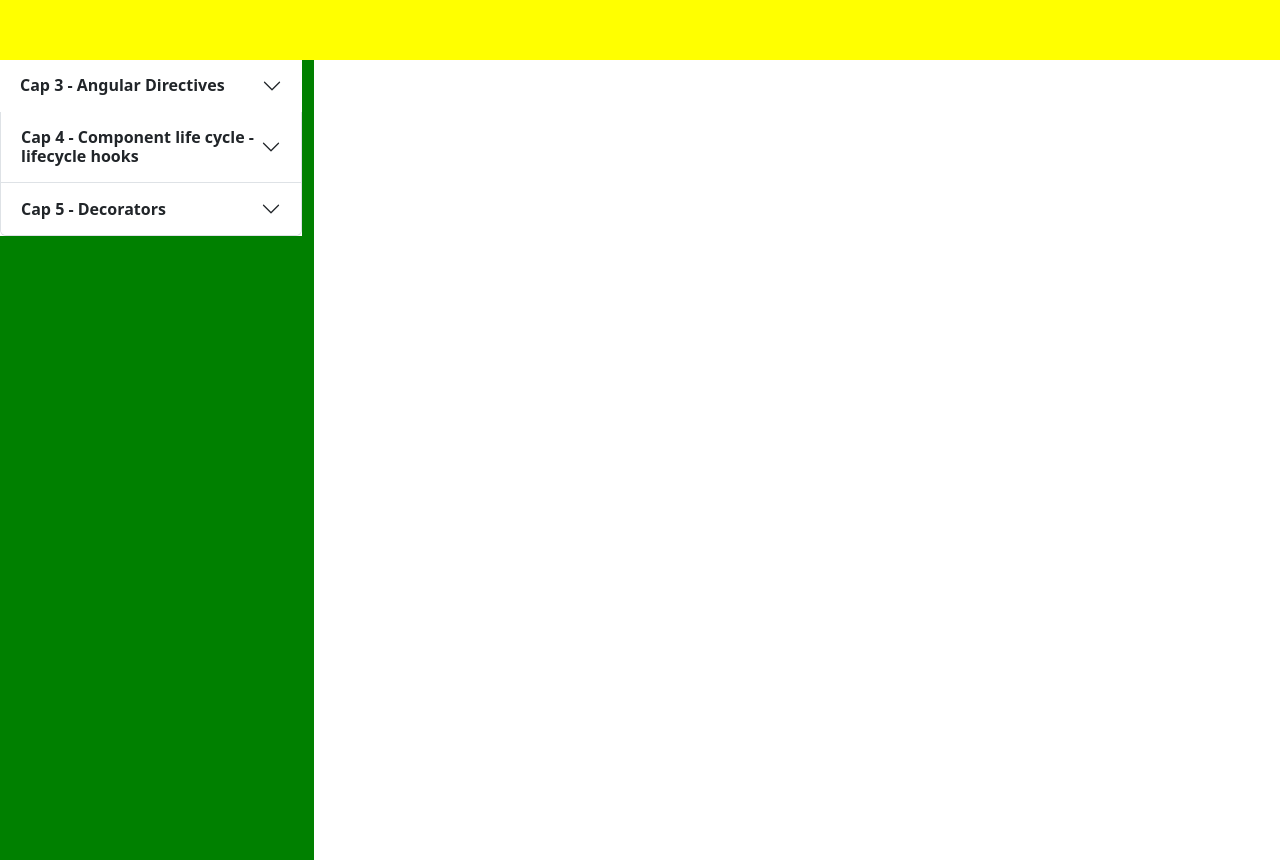
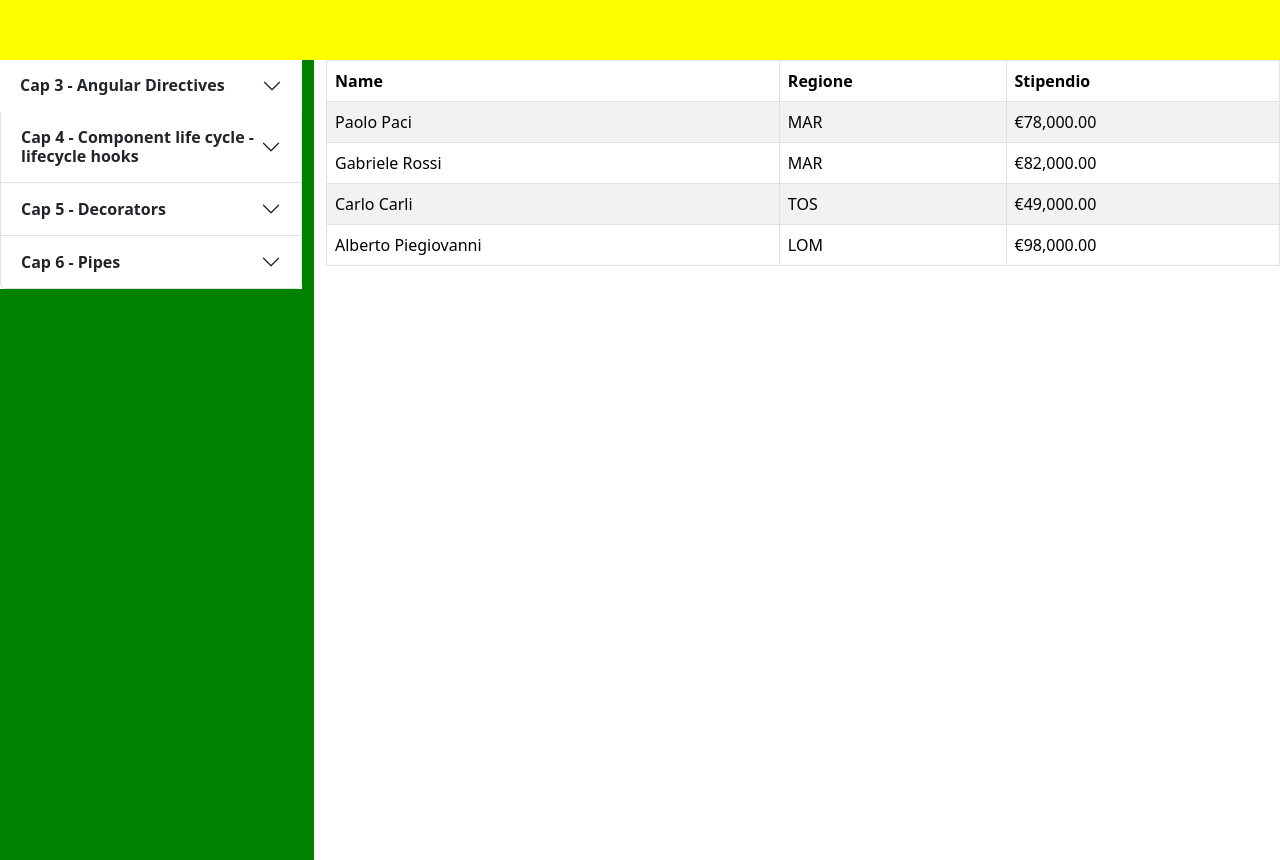
Before and after one commit to paolopci/Tutor_Angular17, an Angular app: page /buildp in a window 1280 px wide. Before the commit this address led to /. Built offline with nearby package versions, Linux system fonts and the light colour scheme.

Commit message:
example 02 - esempio uso di titlecase, slice, currency pipes

```diff
--- /dev/null
+++ b/src/app/Cap06/app-build-pipes/app-build-pipes.component.html
@@ -0,0 +1,16 @@
+<table class="table table-bordered table-striped">
+    <thead>
+        <tr>
+            <th>Name</th>
+            <th>Regione</th>
+            <th>Stipendio</th>
+        </tr>
+    </thead>
+    <tbody>
+        <tr *ngFor="let item of employees">
+            <td>{{item.name | titlecase}}</td>
+            <td>{{item.regione| slice:0:3 | uppercase}}</td>
+            <td>{{item.stipendio | currency:'EUR'  }}</td>
+        </tr>
+    </tbody>
+</table>
--- /dev/null
+++ b/src/app/Cap06/app-build-pipes/app-build-pipes.component.ts
@@ -0,0 +1,15 @@
+import { Component } from '@angular/core';
+
+@Component({
+  selector: 'app-app-build-pipes',
+  templateUrl: './app-build-pipes.component.html',
+  styleUrl: './app-build-pipes.component.css'
+})
+export class AppBuildPipesComponent {
+  employees = [
+    { name: 'paolo paci', regione: 'marche', stipendio: 78000 },
+    { name: 'gabriele rossi', regione: 'marche', stipendio: 82000 },
+    { name: 'carlo carli', regione: 'toscana', stipendio: 49000 },
+    { name: 'alberto piegiovanni', regione: 'lombardia', stipendio: 98000 },
+  ]
+}
--- a/src/app/app-routing.module.ts
+++ b/src/app/app-routing.module.ts
@@ -20,6 +20,7 @@ import { ParentShareComponent } from './Cap05/parent-share/parent-share.componen
 import { ParentViewChildComponent } from './Cap05/parent-view-child/parent-view-child.component';
 import { AppHostBindingComponent } from './Cap05/app-host-binding/app-host-binding.component';
 import { AppPickColorBindingComponent } from './Cap05/app-pick-color-binding/app-pick-color-binding.component';
+import { AppBuildPipesComponent } from './Cap06/app-build-pipes/app-build-pipes.component';
 
 
 const routes: Routes = [
@@ -42,6 +43,7 @@ const routes: Routes = [
   { path: 'viewCh', component: ParentViewChildComponent },
   { path: 'hostb', component: AppHostBindingComponent },
   { path: 'pick', component: AppPickColorBindingComponent },
+  { path: 'buildp', component: AppBuildPipesComponent },
 ];
 
 @NgModule({
--- a/src/app/app.module.ts
+++ b/src/app/app.module.ts
@@ -32,6 +32,7 @@ import { ChildViewChildComponent } from './Cap05/parent-view-child/child-view-ch
 import { HighlightElementDirective } from './Cap05/directives/highlight-element.directive';
 import { AppHostBindingComponent } from './Cap05/app-host-binding/app-host-binding.component';
 import { AppPickColorBindingComponent } from './Cap05/app-pick-color-binding/app-pick-color-binding.component';
+import { AppBuildPipesComponent } from './Cap06/app-build-pipes/app-build-pipes.component';
 
 @NgModule({
   declarations: [
@@ -63,7 +64,8 @@ import { AppPickColorBindingComponent } from './Cap05/app-pick-color-binding/app
     ChildViewChildComponent,
     HighlightElementDirective,
     AppHostBindingComponent,
-    AppPickColorBindingComponent
+    AppPickColorBindingComponent,
+    AppBuildPipesComponent
   ],
   imports: [
     BrowserModule,
--- a/src/app/carousel/carousel.component.html
+++ b/src/app/carousel/carousel.component.html
@@ -2,7 +2,8 @@
     <div class="accordion-item">
         <h2 class="accordion-header">
             <button class="accordion-button collapsed" type="button" data-bs-toggle="collapse"
-                data-bs-target="#flush-collapseOne" aria-expanded="false" aria-controls="flush-collapseOne"  style="font-weight: bold;">
+                data-bs-target="#flush-collapseOne" aria-expanded="false" aria-controls="flush-collapseOne"
+                style="font-weight: bold;">
                 Cap 3 - Angular Directives
             </button>
         </h2>
@@ -12,47 +13,78 @@
                 <p><a href="#" class="link-underline-primary" [routerLink]="['/switch']">Switch</a></p>
                 <p><a href="#" class="link-underline-primary" [routerLink]="['/dark']">12. Dark [ngClass]</a></p>
                 <p><a href="#" class="link-underline-primary" [routerLink]="['/style']">13. Style [ngStyle]</a></p>
-                <p><a href="#" class="link-underline-primary" [routerLink]="['/style2']">14. Input change [ngStyle]</a></p>
+                <p><a href="#" class="link-underline-primary" [routerLink]="['/style2']">14. Input change [ngStyle]</a>
+                </p>
                 <p><a href="#" class="link-underline-primary" [routerLink]="['/container']">15. ng-container </a></p>
                 <p><a href="#" class="link-underline-primary" [routerLink]="['/template']">16. ng-template </a></p>
-                <p><a href="#" class="link-underline-primary" [routerLink]="['/template2']">18. ng-template message input field remains empty</a></p>
-                <p><a href="#" class="link-underline-primary" [routerLink]="['/outlet']">19. Rendering templates with ngTemplateOutlet</a></p>
-                <p><a href="#" class="link-underline-primary" [routerLink]="['/portfolio']">21. Assignment - Portfolio Builder (Phase 1) - HTML</a></p>
+                <p><a href="#" class="link-underline-primary" [routerLink]="['/template2']">18. ng-template message
+                        input field remains empty</a></p>
+                <p><a href="#" class="link-underline-primary" [routerLink]="['/outlet']">19. Rendering templates with
+                        ngTemplateOutlet</a></p>
+                <p><a href="#" class="link-underline-primary" [routerLink]="['/portfolio']">21. Assignment - Portfolio
+                        Builder (Phase 1) - HTML</a></p>
             </div>
         </div>
         <div class="accordion-item">
             <h2 class="accordion-header">
                 <button class="accordion-button collapsed" type="button" data-bs-toggle="collapse"
-                    data-bs-target="#flush-collapseTwo" aria-expanded="false" aria-controls="flush-collapseTwo" style="font-weight: bold;">
+                    data-bs-target="#flush-collapseTwo" aria-expanded="false" aria-controls="flush-collapseTwo"
+                    style="font-weight: bold;">
                     Cap 4 - Component life cycle - lifecycle hooks
                 </button>
             </h2>
             <div id="flush-collapseTwo" class="accordion-collapse collapse" data-bs-parent="#accordionFlushExample">
                 <div class="accordion-body">
                     <p><a href="#" class="link-underline-primary" [routerLink]="['/']">root</a></p>
-                    <p><a href="#" class="link-underline-primary" [routerLink]="['/intro']">01. intro Hook components</a></p>
-                    <p><a href="#" class="link-underline-primary" [routerLink]="['/change']">02. Component Creation Hook ngOnChanges()</a></p>
-                    <p><a href="#" class="link-underline-primary" [routerLink]="['/docheck']">05. Detecting Custom Changes With ngDoCheck()</a></p>
-                    <p><a href="#" class="link-underline-primary" [routerLink]="['/after']">06. Understanding the ngAfterContentInit() hook</a></p>
+                    <p><a href="#" class="link-underline-primary" [routerLink]="['/intro']">01. intro Hook
+                            components</a></p>
+                    <p><a href="#" class="link-underline-primary" [routerLink]="['/change']">02. Component Creation Hook
+                            ngOnChanges()</a></p>
+                    <p><a href="#" class="link-underline-primary" [routerLink]="['/docheck']">05. Detecting Custom
+                            Changes With ngDoCheck()</a></p>
+                    <p><a href="#" class="link-underline-primary" [routerLink]="['/after']">06. Understanding the
+                            ngAfterContentInit() hook</a></p>
                 </div>
             </div>
         </div>
         <div class="accordion-item">
             <h2 class="accordion-header">
                 <button class="accordion-button collapsed" type="button" data-bs-toggle="collapse"
-                    data-bs-target="#flush-collapseThree" aria-expanded="false" aria-controls="flush-collapseThree" style="font-weight: bold;">
-                   Cap 5 - Decorators
+                    data-bs-target="#flush-collapseThree" aria-expanded="false" aria-controls="flush-collapseThree"
+                    style="font-weight: bold;">
+                    Cap 5 - Decorators
                 </button>
             </h2>
             <div id="flush-collapseThree" class="accordion-collapse collapse" data-bs-parent="#accordionFlushExample">
                 <div class="accordion-body">
                     <p><a href="#" class="link-underline-primary" [routerLink]="['/']">root</a></p>
                     <p><a href="#" class="link-underline-primary" [routerLink]="['/input']">3. Input decorators </a></p>
-                    <p><a href="#" class="link-underline-primary" [routerLink]="['/output']">6. Property Decorators -Output </a></p>
-                    <p><a href="#" class="link-underline-primary" [routerLink]="['/share']">7. Implementing parent-child data sharing using Input/Output </a></p>
-                    <p><a href="#" class="link-underline-primary" [routerLink]="['/viewCh']">8. Property Decorators - Accessing Child Components With ViewChild </a></p>
-                    <p><a href="#" class="link-underline-primary" [routerLink]="['/hostb']">10. Property Decorators - Binding Proper With HostBinding </a></p>
-                    <p><a href="#" class="link-underline-primary" [routerLink]="['/pick']">12. Assignment - Implementing color picker </a></p>
+                    <p><a href="#" class="link-underline-primary" [routerLink]="['/output']">6. Property Decorators
+                            -Output </a></p>
+                    <p><a href="#" class="link-underline-primary" [routerLink]="['/share']">7. Implementing parent-child
+                            data sharing using Input/Output </a></p>
+                    <p><a href="#" class="link-underline-primary" [routerLink]="['/viewCh']">8. Property Decorators -
+                            Accessing Child Components With ViewChild </a></p>
+                    <p><a href="#" class="link-underline-primary" [routerLink]="['/hostb']">10. Property Decorators -
+                            Binding Proper With HostBinding </a></p>
+                    <p><a href="#" class="link-underline-primary" [routerLink]="['/pick']">12. Assignment - Implementing
+                            color picker </a></p>
+                </div>
+            </div>
+        </div>
+        <div class="accordion-item">
+            <h2 class="accordion-header">
+                <button class="accordion-button collapsed" type="button" data-bs-toggle="collapse"
+                    data-bs-target="#flush-collapse4" aria-expanded="false" aria-controls="flush-collapse4"
+                    style="font-weight: bold;">
+                    Cap 6 - Pipes
+                </button>
+            </h2>
+            <div id="flush-collapse4" class="accordion-collapse collapse" data-bs-parent="#accordionFlushExample">
+                <div class="accordion-body">
+                    <p><a href="#" class="link-underline-primary" [routerLink]="['/']">root</a></p>
+                    <p><a href="#" class="link-underline-primary" [routerLink]="['/buildp']">2. Assignment - Implementing the built-in pipes</a></p>
+
                 </div>
             </div>
         </div>
```
Also changed, not shown: src/app/Cap06/app-build-pipes/app-build-pipes.component.css (added).
